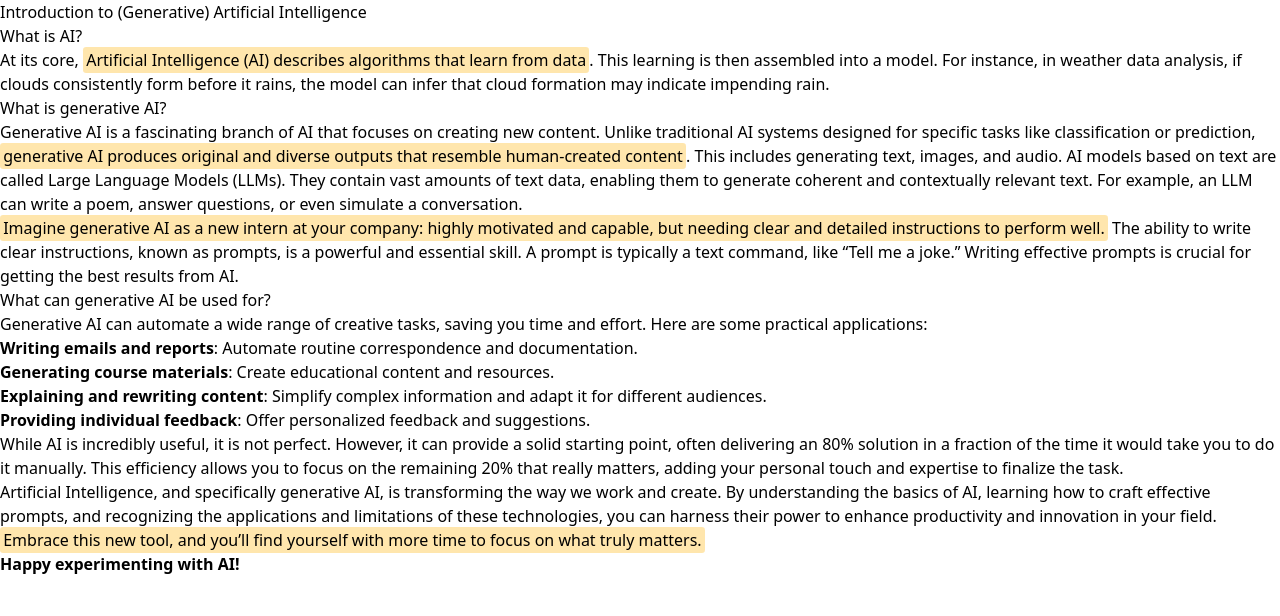
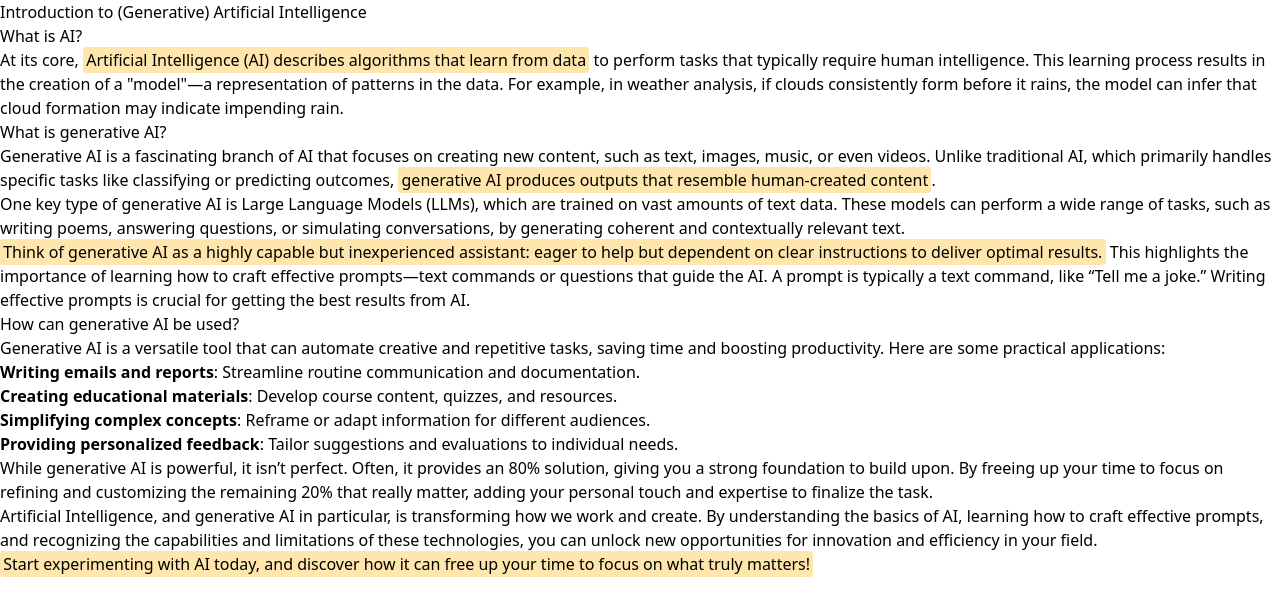
Before and after one commit to Sebstep/pathfinder-sage, a Next.js app: page /genai/what_is_genai in a window 1280 px wide. Shown: the top 616 px of the page. Built offline with nearby package versions, Linux system fonts and the light colour scheme.

Commit message:
Update AI section for clarity and detail

```diff
--- a/pages/genai/what_is_genai.mdx
+++ b/pages/genai/what_is_genai.mdx
@@ -2,25 +2,27 @@
 
 ## What is AI?
 
-At its core, <mark>Artificial Intelligence (AI) describes algorithms that learn from data</mark>. This learning is then assembled into a model. For instance, in weather data analysis, if clouds consistently form before it rains, the model can infer that cloud formation may indicate impending rain.
+At its core, <mark>Artificial Intelligence (AI) describes algorithms that learn from data</mark> to perform tasks that typically require human intelligence. This learning process results in the creation of a "model"—a representation of patterns in the data. For example, in weather analysis, if clouds consistently form before it rains, the model can infer that cloud formation may indicate impending rain.
 
 ## What is generative AI?
 
-Generative AI is a fascinating branch of AI that focuses on creating new content. Unlike traditional AI systems designed for specific tasks like classification or prediction, <mark>generative AI produces original and diverse outputs that resemble human-created content</mark>. This includes generating text, images, and audio. AI models based on text are called Large Language Models (LLMs). They contain vast amounts of text data, enabling them to generate coherent and contextually relevant text. For example, an LLM can write a poem, answer questions, or even simulate a conversation.
+Generative AI is a fascinating branch of AI that focuses on creating new content, such as text, images, music, or even videos. Unlike traditional AI, which primarily handles specific tasks like classifying or predicting outcomes, <mark>generative AI produces outputs that resemble human-created content</mark>.
 
-<mark>Imagine generative AI as a new intern at your company: highly motivated and capable, but needing clear and detailed instructions to perform well.</mark> The ability to write clear instructions, known as prompts, is a powerful and essential skill. A prompt is typically a text command, like “Tell me a joke.” Writing effective prompts is crucial for getting the best results from AI.
+One key type of generative AI is Large Language Models (LLMs), which are trained on vast amounts of text data. These models can perform a wide range of tasks, such as writing poems, answering questions, or simulating conversations, by generating coherent and contextually relevant text.
 
-## What can generative AI be used for?
+<mark>Think of generative AI as a highly capable but inexperienced assistant: eager to help but dependent on clear instructions to deliver optimal results.</mark> This highlights the importance of learning how to craft effective prompts—text commands or questions that guide the AI. A prompt is typically a text command, like “Tell me a joke.” Writing effective prompts is crucial for getting the best results from AI.
 
-Generative AI can automate a wide range of creative tasks, saving you time and effort. Here are some practical applications:
+## How can generative AI be used?
 
-- **Writing emails and reports**: Automate routine correspondence and documentation.
-- **Generating course materials**: Create educational content and resources.
-- **Explaining and rewriting content**: Simplify complex information and adapt it for different audiences.
-- **Providing individual feedback**: Offer personalized feedback and suggestions.
+Generative AI is a versatile tool that can automate creative and repetitive tasks, saving time and boosting productivity. Here are some practical applications:
 
-While AI is incredibly useful, it is not perfect. However, it can provide a solid starting point, often delivering an 80% solution in a fraction of the time it would take you to do it manually. This efficiency allows you to focus on the remaining 20% that really matters, adding your personal touch and expertise to finalize the task.
+- **Writing emails and reports**: Streamline routine communication and documentation.
+- **Creating educational materials**: Develop course content, quizzes, and resources.
+- **Simplifying complex concepts**: Reframe or adapt information for different audiences.
+- **Providing personalized feedback**: Tailor suggestions and evaluations to individual needs.
 
-Artificial Intelligence, and specifically generative AI, is transforming the way we work and create. By understanding the basics of AI, learning how to craft effective prompts, and recognizing the applications and limitations of these technologies, you can harness their power to enhance productivity and innovation in your field. <mark>Embrace this new tool, and you’ll find yourself with more time to focus on what truly matters.</mark>
+While generative AI is powerful, it isn’t perfect. Often, it provides an 80% solution, giving you a strong foundation to build upon. By freeing up your time to focus on refining and customizing the remaining 20% that really matter, adding your personal touch and expertise to finalize the task.
 
-**Happy experimenting with AI!**
+Artificial Intelligence, and generative AI in particular, is transforming how we work and create. By understanding the basics of AI, learning how to craft effective prompts, and recognizing the capabilities and limitations of these technologies, you can unlock new opportunities for innovation and efficiency in your field.
+
+<mark>Start experimenting with AI today, and discover how it can free up your time to focus on what truly matters!</mark>
```
